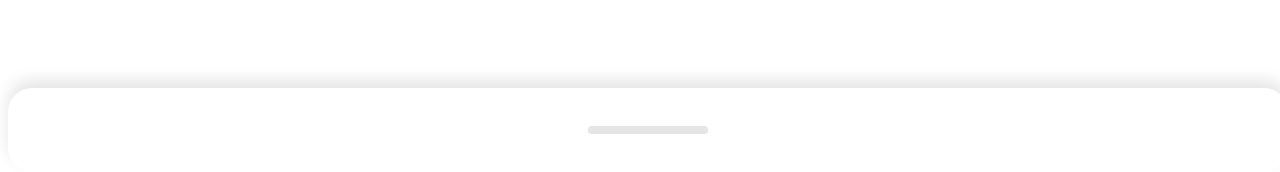
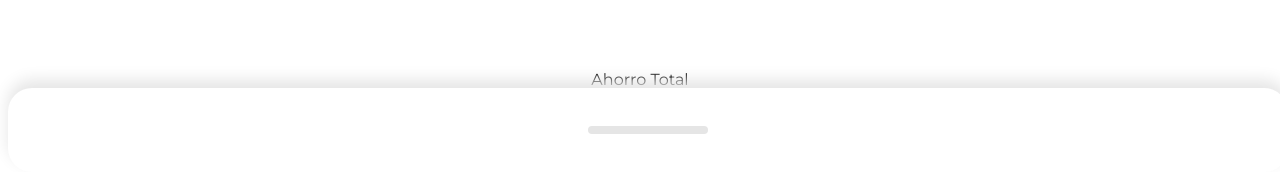
Before and after one commit to laviku/vuejs-fundamentos, a Vue app: page / in a window 1280 px wide. Shown: the part 628-800 px from the top of the page. Built offline with nearby package versions, Linux system fonts and the light colour scheme.

Commit message:
resume basic

```diff
--- a/src/App.vue
+++ b/src/App.vue
@@ -32,4 +32,9 @@ export default {
 body {
   font-family: "Montserrat", sans-serif;
 }
+
+* {
+  --brand-green: #04b500;
+  --brand-blue: #0689b0;
+}
 </style>
--- a/src/components/HomePage.vue
+++ b/src/components/HomePage.vue
@@ -5,7 +5,7 @@
     </template>
 
     <template #resume>
-      <Resume />
+      <Resume :label="'Ahorro Total'" :amount="amount" :total-amount="12500" />
     </template>
 
     <template #movements>
@@ -27,5 +27,10 @@ export default {
     Resume,
     Movements,
   },
+  data() {
+    return {
+      amount: null,
+    };
+  },
 };
 </script>
--- a/src/components/Resume/Index.vue
+++ b/src/components/Resume/Index.vue
@@ -1,3 +1,58 @@
 <template>
-  <main>Resume</main>
+  <main>
+    <p>{{ label }}</p>
+    <h1 class="text-xl font-bold">{{ showAmount }}</h1>
+  </main>
 </template>
+
+<script>
+export default {
+  props: {
+    label: {
+      type: String,
+    },
+    amount: {
+      type: Number,
+      default: null,
+    },
+    totalAmount: {
+      type: Number,
+    },
+  },
+  computed: {
+    showAmount() {
+      return this.amount !== null ? this.amount : this.totalAmount;
+    },
+  },
+};
+</script>
+
+<style scoped>
+main {
+  display: flex;
+  justify-content: center;
+  align-items: center;
+  flex-direction: column;
+  width: 100%;
+}
+
+h1,
+p {
+  margin: 0;
+  text-align: center;
+}
+
+h1 {
+  margin-top: 14px;
+  color: var(--brand-green);
+}
+
+.graphic {
+  display: flex;
+  justify-content: center;
+  align-items: center;
+  width: 100%;
+  padding: 48px 24px;
+  box-sizing: border-box;
+}
+</style>
```
